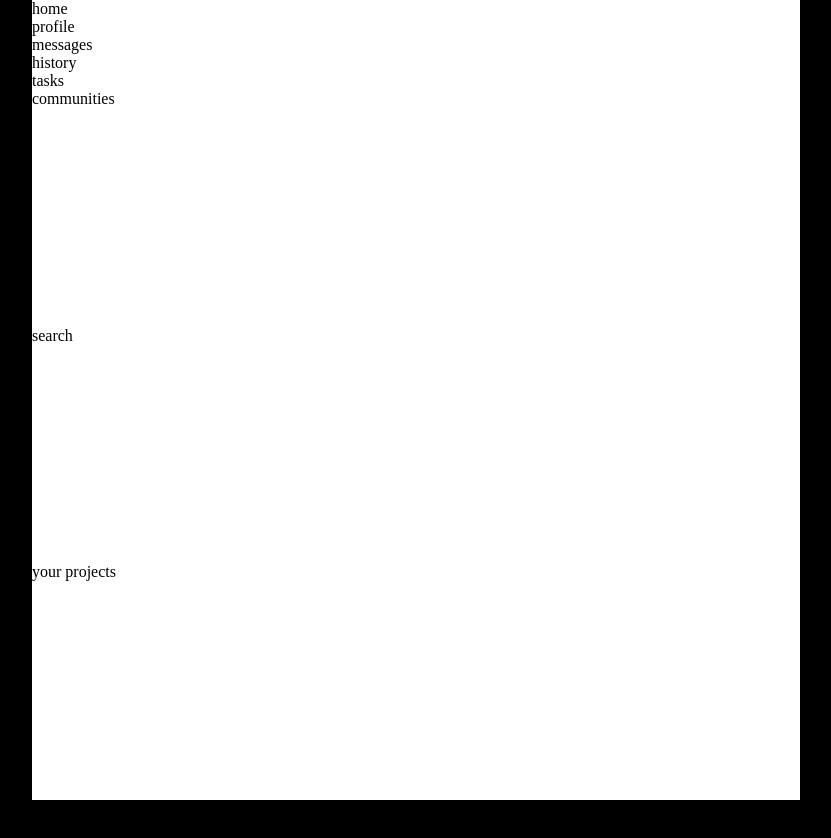
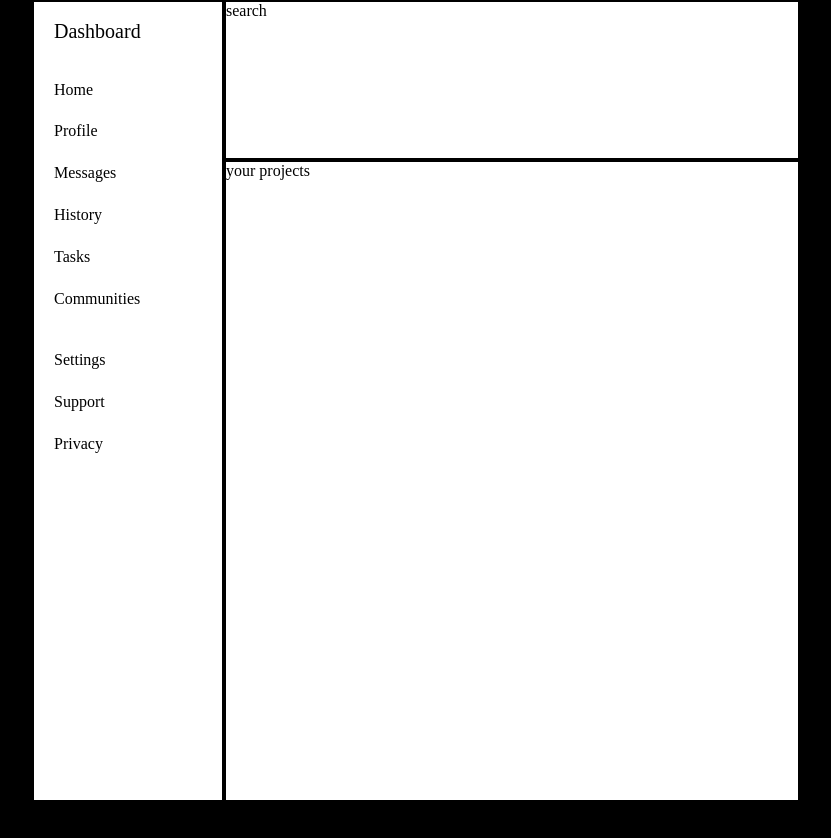
Before and after one commit to sarzhh/admin-dashboard, a plain HTML site: page index.html in a window 1280 px wide. Shown: the whole page, without its empty margins (224-1055 px from the left). Before the commit the page ends 800 px from the top, so only its background shows below. Drawn offline with Linux system fonts and the light colour scheme.

Commit message:
Add side-bar

```diff
--- a/index.html
+++ b/index.html
@@ -9,12 +9,20 @@
 <body>
     <div class="container">
         <div class="side-bar">
-            <div>home</div>
-            <div>profile</div>
-            <div>messages</div>
-            <div>history</div>
-            <div>tasks</div>
-            <div>communities</div>
+            <div class="branding">Dashboard</div>
+            <div class="navigation">
+                <div>Home</div>
+                <div>Profile</div>
+                <div>Messages</div>
+                <div>History</div>
+                <div>Tasks</div>
+                <div>Communities</div>
+            </div>
+            <div class="settings">
+                 <div>Settings</div>
+                 <div>Support</div>
+                 <div>Privacy</div>
+            </div>
         </div>
         <div class="header">
              <div>search</div>
--- a/styles.css
+++ b/styles.css
@@ -11,4 +11,33 @@ body{
     margin: 0 20%;
     height: 100vh;
     background-color: white;
+    grid-template-columns:[first] 25% [second] 75%[third] ;
+    grid-template-rows: [first] 20% [second] 85%[third] ;
 }
+
+.side-bar,
+.header,
+.main{
+    border: 2px solid black;
+}
+
+.side-bar{
+    grid-row: 1 / span 2;
+    display: grid;
+    padding-left: 20px;
+    grid-template-rows: [first] 7% [second] 30%[third] 15% [fourth] ;
+    row-gap: 20px;
+}
+
+.branding{
+    align-self: center;
+    font-size: 20px;
+}
+
+.navigation{
+    display: grid;
+}
+
+.settings{
+    display: grid;
+}
```
